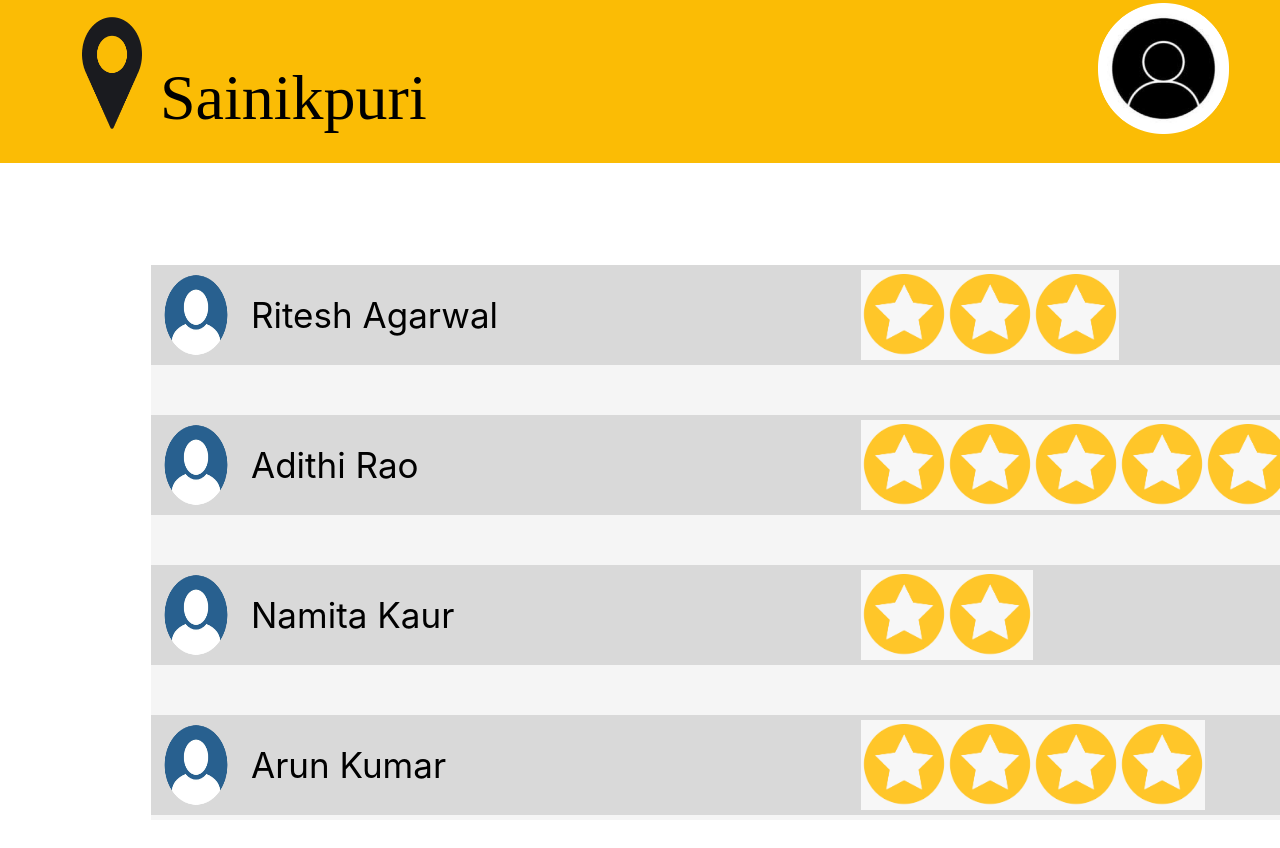
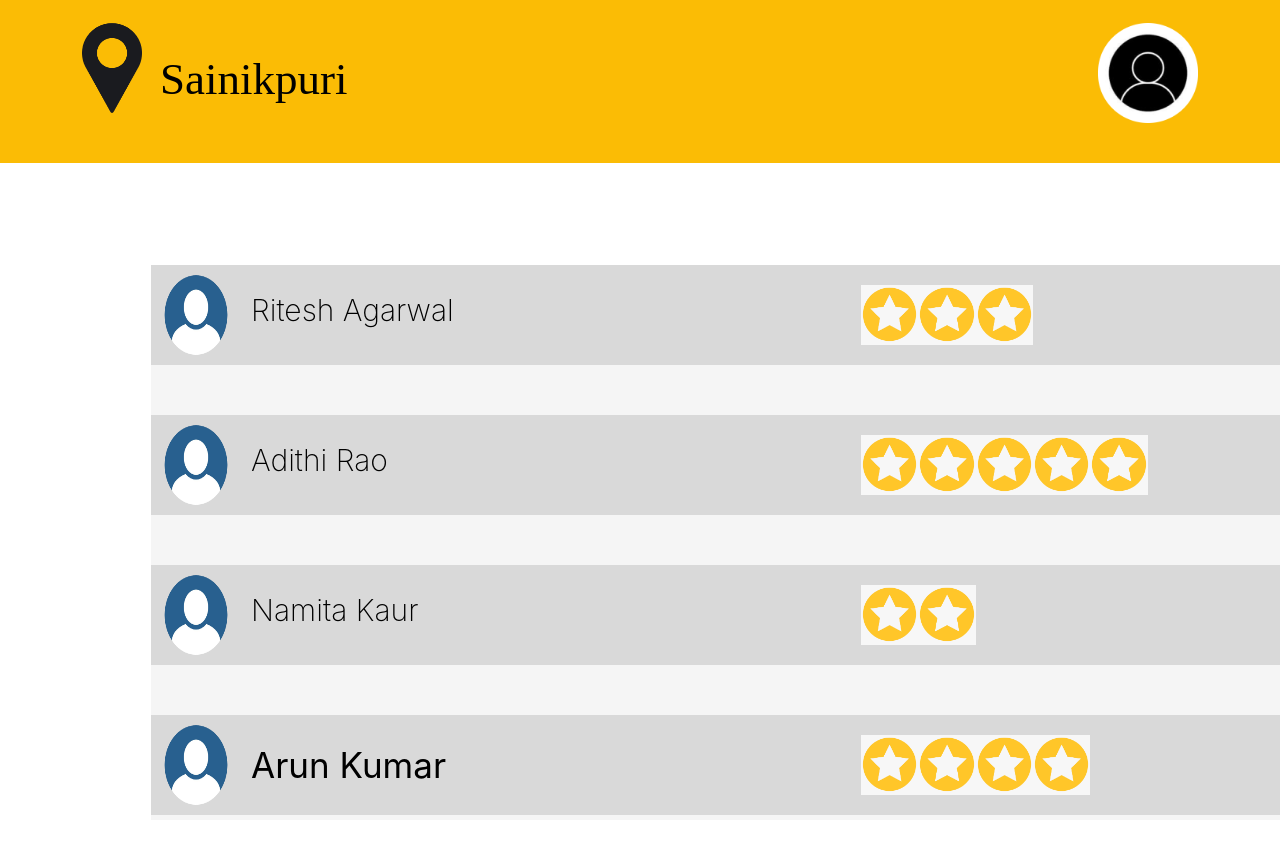
Before and after one commit to Jahnavi3045/Tutor-Spot, a plain HTML site: page frame6/frame6.html in a window 1280 px wide. Shown: the top 848 px of the page. Drawn offline with Linux system fonts and the light colour scheme.

Commit message:
changed size

```diff
--- a/frame10/frame10.css
+++ b/frame10/frame10.css
@@ -13,11 +13,11 @@
 
     /* Group */
     position: absolute;
-    width: 131px;
-    height: 131px;
+    width: 100px;
+    height: 100px;
     left: 85.76%;
     right: 5.14%;
-    top: 1.56%;
+    top: 16%;
     bottom: 85.64%;
     size: 50%;
     background: rgba(251, 188, 5, 1);
@@ -39,8 +39,8 @@
 
     font-family: 'Inria Serif';
     font-style: normal;
-    font-weight: 400;
-    font-size: 50px;
+    font-weight: 200;
+    font-size: 40px;
     line-height: 20px;
     /* or 40% */
     display: flex;
@@ -91,8 +91,8 @@
 
     font-family: 'Inria Serif';
     font-style: normal;
-    font-weight: 400;
-    font-size: 50px;
+    font-weight: 300;
+    font-size: 40px;
     line-height: 20px;
     /* or 40% */
     display: flex;
@@ -128,8 +128,8 @@
 
     font-family: 'Inria Serif';
     font-style: normal;
-    font-weight: 400;
-    font-size: 50px;
+    font-weight: 300;
+    font-size: 40px;
     line-height: 20px;
     /* or 40% */
     display: flex;
@@ -151,8 +151,8 @@
 
     font-family: 'Inria Serif';
     font-style: normal;
-    font-weight: 400;
-    font-size: 50px;
+    font-weight: 300;
+    font-size: 40px;
     line-height: 20px;
     /* or 40% */
     display: flex;
--- a/frame11/frame11.css
+++ b/frame11/frame11.css
@@ -12,11 +12,11 @@
 
     /* Group */
     position: absolute;
-    width: 131px;
-    height: 131px;
+    width: 100px;
+    height: 100px;
     left: 85.76%;
     right: 5.14%;
-    top: 1.56%;
+    top: 16%;
     bottom: 85.64%;
     size: 50%;
     background: rgba(251, 188, 5, 1);
@@ -49,13 +49,13 @@ background: url('../images/tutor-std.png');
 position: absolute;
 width: 557px;
 height: 100px;
-left: 479px;
-top: 229px;
+left: 530px;
+top: 380px;
 
 font-family: 'Inria Serif';
 font-style: normal;
-font-weight: 400;
-font-size: 60px;
+font-weight: 300;
+font-size: 50px;
 line-height: 100px;
 /* identical to box height, or 104% */
 display: flex;
@@ -74,13 +74,13 @@ color: #000000;
 position: absolute;
 width: 1101px;
 height: 146px;
-left: 230px;
+left: 400px;
 top: 446px;
 /* z-index: 5; */
 font-family: 'Inria Serif';
 font-style: normal;
-font-weight: 400;
-font-size: 70px;
+font-weight: 200;
+font-size: 40px;
 line-height: 100px;
 /* or 104% */
 display: flex;
@@ -99,7 +99,7 @@ position: absolute;
 width: 70px;
 height: 70px;
 left: 750px;
-top: 700px;
+top: 600px;
 
 
 border-radius: 33px;
--- a/frame12/frame12.css
+++ b/frame12/frame12.css
@@ -15,11 +15,11 @@
 
   /* Group */
   position: absolute;
-  width: 131px;
-  height: 131px;
+  width: 100px;
+  height: 100px;
   left: 85.76%;
   right: 5.14%;
-  top: 1.56%;
+  top: 16%;
   bottom: 85.64%;
   size: 50%;
   background: rgba(251, 188, 5, 1);
@@ -33,11 +33,11 @@ h1{
     width: 605px;
     height: 118px;
     left: 500px;
-    top: 150px;
+    top: 200px;
     font-family: 'Inria Serif';
     font-style: normal;
-    font-weight: 400;
-    font-size: 64px;
+    font-weight: 300;
+    font-size: 40px;
     line-height: 30px;
 
     /* or 47% */
@@ -82,8 +82,8 @@ h1{
   left: 100px;
   font-family: 'Inter';
   font-style: normal;
-  font-weight: 400;
-  font-size: 35px;
+  font-weight: 200;
+  font-size: 30px;
   line-height: 20px;
 }
 
@@ -110,8 +110,8 @@ h1{
   left: 100px;
   font-family: 'Inter';
   font-style: normal;
-  font-weight: 400;
-  font-size: 35px;
+  font-weight: 200;
+  font-size: 30px;
   line-height: 20px;
 }
 
@@ -140,8 +140,8 @@ h1{
   left: 100px;
   font-family: 'Inter';
   font-style: normal;
-  font-weight: 400;
-  font-size: 35px;
+  font-weight: 200;
+  font-size: 30px;
   line-height: 20px;
 }
 
--- a/frame6/frame6.css
+++ b/frame6/frame6.css
@@ -15,11 +15,11 @@
   /* Vector */
   position: absolute;
   width: 60px;
-  height: 112px;
+  height: 90px;
   left: 6.39%;
   right: 89.51%;
-  top: 10.42%;
-  bottom: 87.5%;
+  top: 14%;
+  bottom: 85%;
 }
 
 .header p{
@@ -32,8 +32,8 @@
   top: 0%;
   font-family: 'Inria Serif';
   font-style: normal;
-  font-weight: 400;
-  font-size: 64px;
+  font-weight: 300;
+  font-size: 45px;
   line-height: 20px;
 
   /* or 31% */
@@ -46,11 +46,11 @@
 
   /* Group */
   position: absolute;
-  width: 131px;
-  height: 131px;
+  width: 100px;
+  height: 100px;
   left: 85.76%;
   right: 5.14%;
-  top: 1.56%;
+  top: 14%;
   bottom: 85.64%;
   size: 50%;
   background: rgba(251, 188, 5, 1);
@@ -92,8 +92,8 @@
   left: 100px;
   font-family: 'Inter';
   font-style: normal;
-  font-weight: 400;
-  font-size: 35px;
+  font-weight: 200;
+  font-size: 30px;
   line-height: 20px;
 }
 
@@ -101,10 +101,10 @@
 
   /* Group 28 */
   position: absolute;
-  width: 90px;
-  height: 90px;
+  width: 60px;
+  height: 60px;
   left: 710px;
-  top: 5px;
+  top: 20px;
   background: rgba(251, 188, 5, 1);
   display: flex;
 }
@@ -132,8 +132,8 @@
   left: 100px;
   font-family: 'Inter';
   font-style: normal;
-  font-weight: 400;
-  font-size: 35px;
+  font-weight: 200;
+  font-size: 30px;
   line-height: 20px;
 }
 
@@ -162,8 +162,8 @@
   left: 100px;
   font-family: 'Inter';
   font-style: normal;
-  font-weight: 400;
-  font-size: 35px;
+  font-weight: 200;
+  font-size: 30px;
   line-height: 20px;
 }
 
--- a/frame7/frame7.css
+++ b/frame7/frame7.css
@@ -15,10 +15,10 @@
   /* Vector */
   position: absolute;
   width: 90px;
-  height: 112px;
+  height: 90px;
   left: 6.39%;
   right: 89.51%;
-  top: 10.42%;
+  top: 16%;
   bottom: 87.5%;
 }
 
@@ -32,8 +32,8 @@
   top: 0%;
   font-family: 'Inria Serif';
   font-style: normal;
-  font-weight: 400;
-  font-size: 64px;
+  font-weight: 300;
+  font-size: 50px;
   line-height: 20px;
 
   /* or 31% */
@@ -46,11 +46,11 @@
 
   /* Group */
   position: absolute;
-  width: 131px;
-  height: 131px;
+  width: 100px;
+  height: 100px;
   left: 85.76%;
   right: 5.14%;
-  top: 1.56%;
+  top: 16%;
   bottom: 85.64%;
   size: 50%;
   background: rgba(251, 188, 5, 1);
@@ -92,8 +92,8 @@
   left: 100px;
   font-family: 'Inter';
   font-style: normal;
-  font-weight: 400;
-  font-size: 35px;
+  font-weight: 200;
+  font-size: 30px;
   line-height: 20px;
 }
 
@@ -101,10 +101,10 @@
 
   /* Group 28 */
   position: absolute;
-  width: 90px;
-  height: 90px;
+  width: 60px;
+  height: 60px;
   left: 710px;
-  top: 5px;
+  top: 20px;
   background: rgba(251, 188, 5, 1);
   display: flex;
 }
@@ -132,8 +132,8 @@
   left: 100px;
   font-family: 'Inter';
   font-style: normal;
-  font-weight: 400;
-  font-size: 35px;
+  font-weight: 200;
+  font-size: 30px;
   line-height: 20px;
 }
 
@@ -162,8 +162,8 @@
   left: 100px;
   font-family: 'Inter';
   font-style: normal;
-  font-weight: 400;
-  font-size: 35px;
+  font-weight: 200;
+  font-size: 30px;
   line-height: 20px;
 }
 
--- a/frame8/frame8.css
+++ b/frame8/frame8.css
@@ -61,8 +61,8 @@
   align-items: center;
   font-family: 'Inknut Antiqua';
   font-style: normal;
-  font-weight: 400;
-  font-size: 40px;
+  font-weight: 200;
+  font-size: 30px;
   line-height: 20px;
   color: #000000;
 }
@@ -86,10 +86,10 @@
   left: 756px;
   top: 726px; */
   position: absolute;
-  width: 90px;
-  height: 90px;
+  width: 60px;
+  height: 60px;
   left: 280px;
-  top: 720px;
+  top: 740px;
   background: rgba(251, 188, 5, 1);
   display: flex;
 }
```
Also changed, not shown: frame9/frame9.css (+8 -8 lines).
